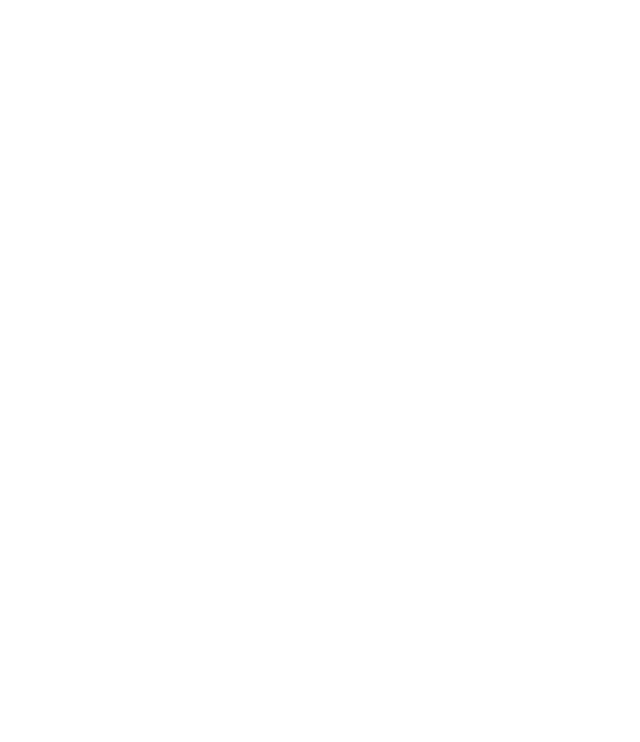
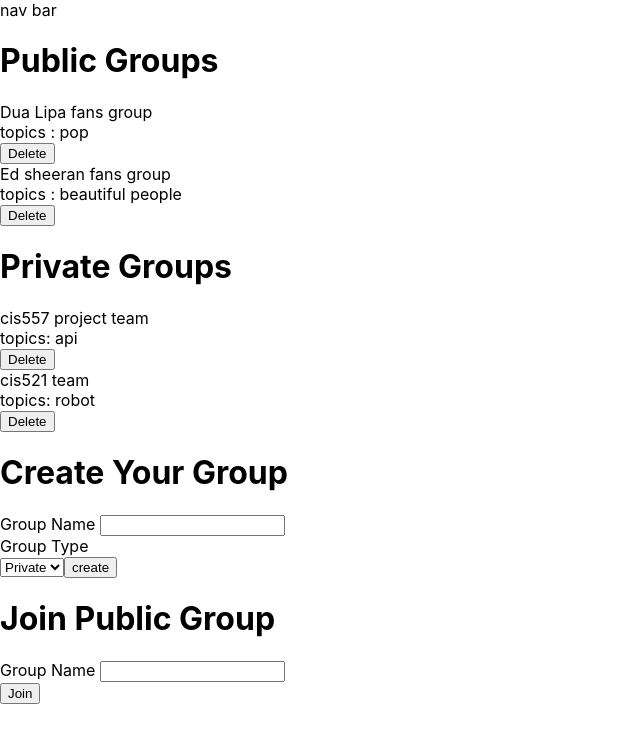
Before and after one commit to guoylamy/ChatChat, a React (Create React App) app in the folder app/client/: page /groupsPage in a window 1280 px wide. Shown: the top 742 px of the page, without its empty margins (0-640 px from the left). Built offline with nearby package versions, Linux system fonts and the light colour scheme.

Commit message:
finish group page

```diff
--- /dev/null
+++ b/app/client/src/components/GroupsPage.js
@@ -0,0 +1,81 @@
+import React from "react"
+import {useParams} from "react-router-dom"
+function GroupsPage() {
+    const {username} = useParams()
+    let group_data = {"public_group" : ["Dua Lipa fans group", "Ed sheeran fans group"], "private_group" : ["cis557 project team", "cis521 team"],}
+    let topic_data = {"Dua Lipa fans group" : ['pop'], "Ed sheeran fans group" : ["beautiful people"],
+                       "cis557 project team" : ['api'], "cis521 team":['robot']}
+    function getPublicGroups() {
+        let public_group = group_data.public_group
+
+        return (
+            <div>
+                <h1>
+                    Public Groups
+                </h1>
+                {public_group.map((group_name) => (
+                    <div>
+                        <div>{group_name}</div>
+                        <div>topics : {topic_data[group_name]}</div>
+                        <button>Delete</button>
+                    </div>
+
+                ))}
+            </div>
+        )
+    }
+
+    function getPrivateGroups() {
+        let private_group = group_data.private_group
+        return (
+            <div>
+                <h1>
+                    Private Groups
+                </h1>
+                {private_group.map((group_name) => (
+                    <div>
+                        <div>{group_name}</div>
+                        <div>topics: {topic_data[group_name]}</div>
+                        <button>Delete</button>
+                    </div>
+
+                ))}
+            </div>
+        )
+    }
+    function createGroup() {
+        return (
+            <div>
+                <h1>Create Your Group</h1>
+                <div>Group Name <input type="text"></input></div>
+                <div>Group Type</div>
+                <select>
+                    <option>Private</option>
+                    <option>Public</option>
+                </select>
+                <button>create</button>
+            </div>
+        )
+    }
+    function joinPublicGroup(){
+        return (
+            <div>
+                <h1>Join Public Group</h1>
+                <div>Group Name <input type="text"></input></div>
+                <button>Join</button>
+            </div>
+        )
+    }
+    return (
+
+        <div>
+            <div>nav bar</div>
+            {getPublicGroups()}
+            {getPrivateGroups()}
+            {createGroup()}
+            {joinPublicGroup()}
+        </div>
+    )
+}
+
+export default GroupsPage
--- a/app/client/src/components/Login.js
+++ b/app/client/src/components/Login.js
@@ -1,26 +1,35 @@
 import React, { useState } from "react";
+import GroupsPage from './GroupsPage';
+import { BrowserRouter as Router, Route, Switch } from "react-router-dom";
+
 function Login() {
-  const [allValues, setAllValues] = useState({
-    username: "",
-    password: "",
-  });
+  const [username, setUsername] = useState("")
+  const [password, setPassword] = useState("")
   function checkIfAcountExists() {
-    // check the backend
-    if (true) {
+    //should use username and password to get record
+    if (username.username === '123') {
       window.location.href =
-        window.location.protocol + "//" + window.location.host + "/profile";
+        window.location.protocol + "//" + window.location.host + "/groupsPage/" + username.username;
+
     }
+    else {
+      // if the username doesn't exist or password is right, should prompt warning
+      alert("User name doesn't exist or password is not right");
+    }
+
   }
   function handleUsername(event) {
-    setAllValues({
+    setUsername({
       username: event.target.value,
     });
   }
+
   function handlePassword(event) {
-    setAllValues({
+    setPassword({
       password: event.target.value,
     });
   }
+
   return (
     <div>
       <h1>login</h1>
--- a/app/client/src/components/Routers.js
+++ b/app/client/src/components/Routers.js
@@ -2,6 +2,7 @@
 import Login from "./Login";
 import Profile from "./Profile";
 import Register from "./Register";
+import GroupsPage from "./GroupsPage";
 function Routers() {
   return (
     <div>
@@ -11,6 +12,8 @@
           <Route exact path="/login" render={() => <Login />} />
           <Route exact path="/register" render={() => <Register />} />
           <Route exact path="/profile" render={() => <Profile />} />
+          <Route exact path="/groupsPage" render={() => <GroupsPage />} />
+          <Route exact path="/groupsPage/:username" render={() => <GroupsPage />} />
         </Switch>
       </Router>
     </div>
```
Also changed, not shown: 2 other files (tests, documents, lock files or other folders).
